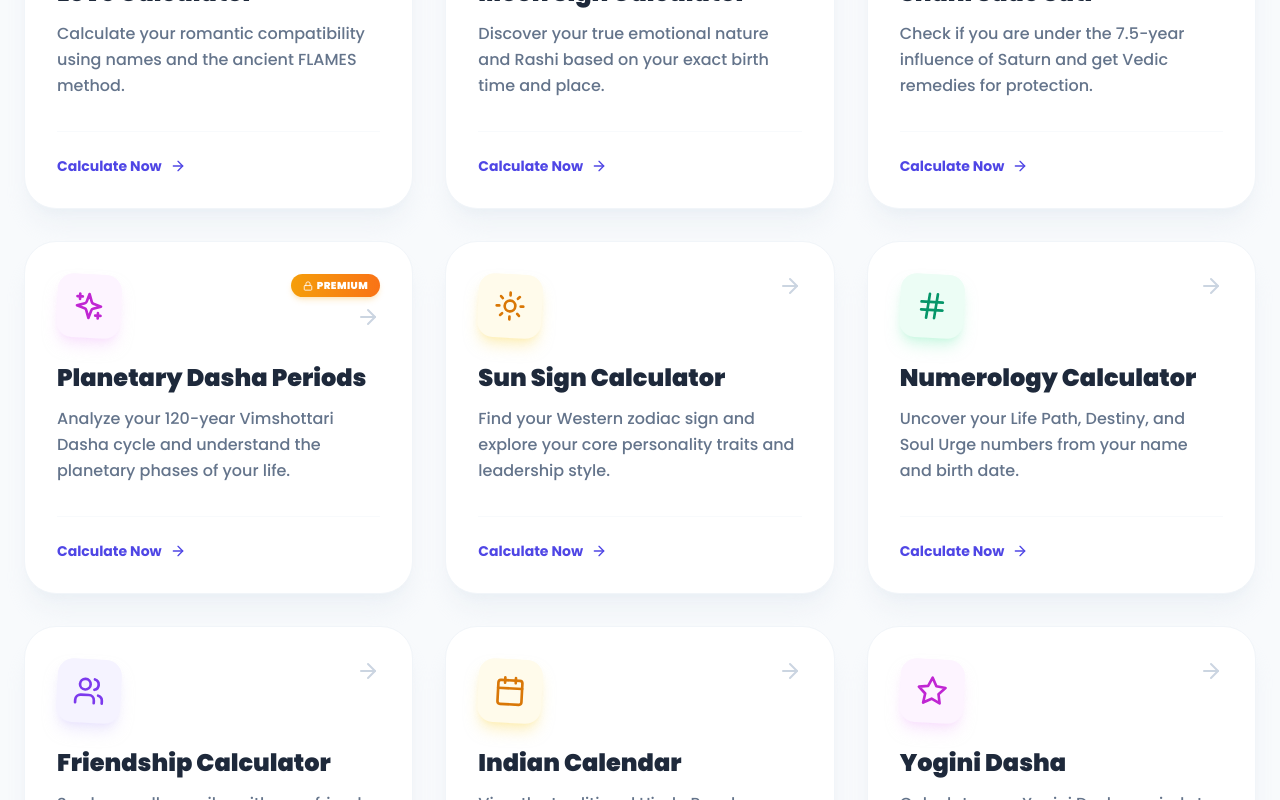
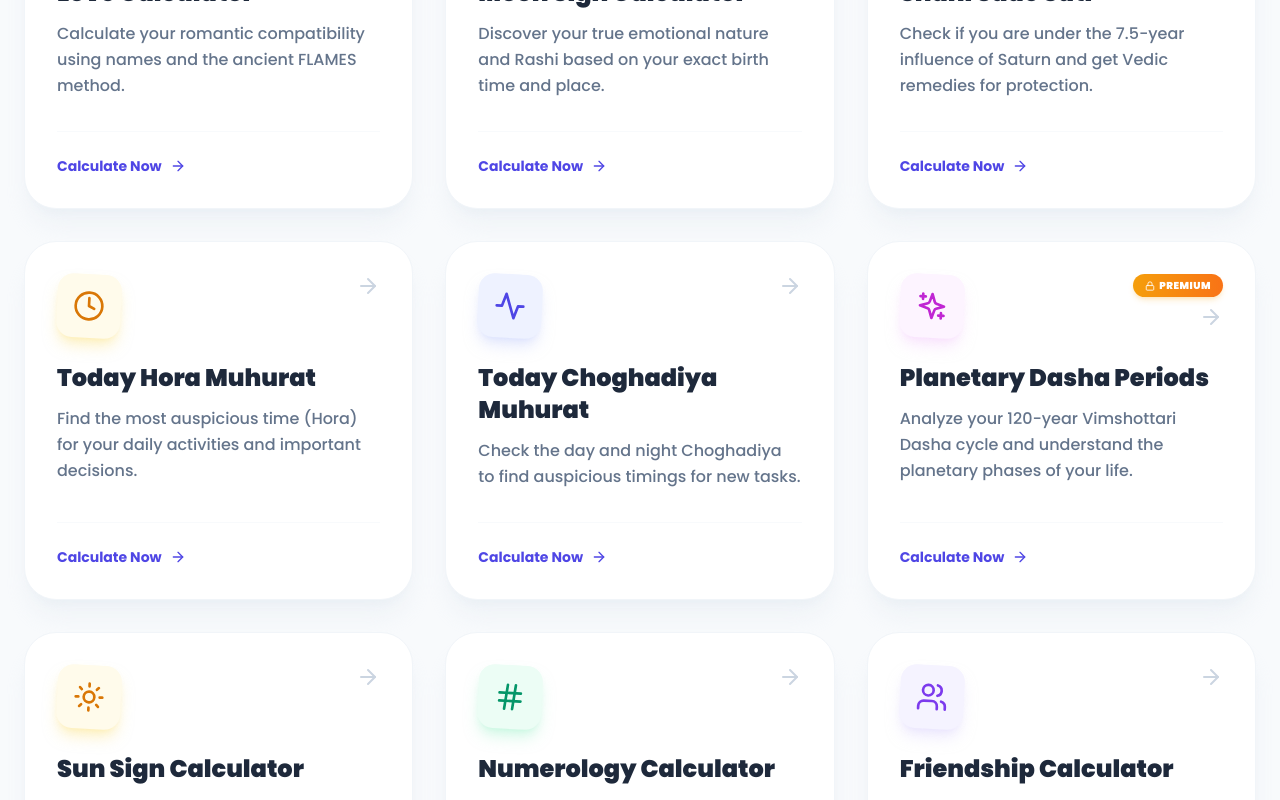
Before and after one commit to dittakavigovind/myfirstproject, a Next.js app in the folder frontend/: page /calculators in a window 1280 px wide. Shown: the part 559-1359 px from the top of the page. Built offline with nearby package versions, Linux system fonts and the light colour scheme; no server answers.

Commit message:
Feat: Add today hora and choghadiya muhurat to calculators page

```diff
--- a/frontend/src/app/calculators/page.js
+++ b/frontend/src/app/calculators/page.js
@@ -35,6 +35,22 @@
         href: "/calculators/sade-sati-calculator",
         color: "blue",
         delay: 0.25
+    },
+    {
+        title: "Today Hora Muhurat",
+        description: "Find the most auspicious time (Hora) for your daily activities and important decisions.",
+        icon: Clock,
+        href: "/today-hora-muhurat",
+        color: "amber",
+        delay: 1.0
+    },
+    {
+        title: "Today Choghadiya Muhurat",
+        description: "Check the day and night Choghadiya to find auspicious timings for new tasks.",
+        icon: Activity,
+        href: "/today-choghadiya-muhurat",
+        color: "orange",
+        delay: 1.02
     },
     {
         title: "Planetary Dasha Periods",
@@ -133,6 +149,7 @@
         color: "indigo",
         delay: 0.98
     }
+
 ];
 
 export default function CalculatorsLanding() {
```
